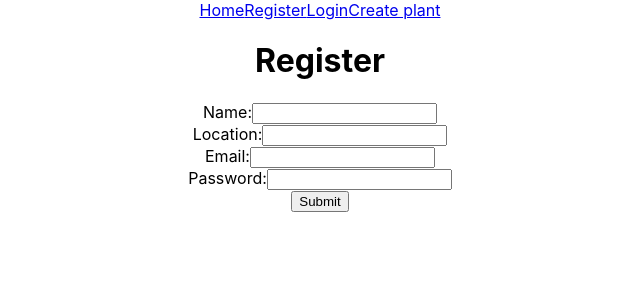
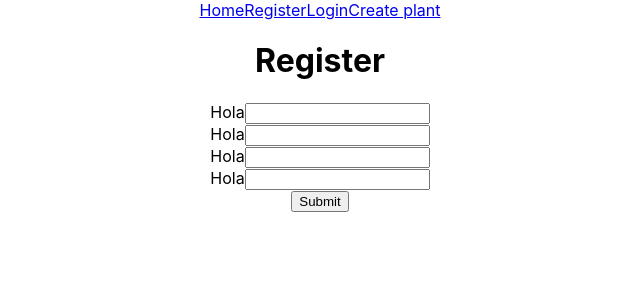
Before and after one commit to MaGaBoo/final-project-web, a React (Create React App) app: page /register in a window 1280 px wide. Shown: the top 300 px of the page, without its empty margins (320-960 px from the left). Built offline with nearby package versions, Linux system fonts and the light colour scheme.

Commit message:
create register form

```diff
--- a/src/components/InputGroup/InputGroup.jsx
+++ b/src/components/InputGroup/InputGroup.jsx
@@ -3,7 +3,7 @@ import './InputGroup.scss';
 const InputGroup = ({ label, id }) => {
   return (
     <div>
-      <label>{label}</label>
+      <label>Hola</label>
       <input />
     </div>
   )
```
